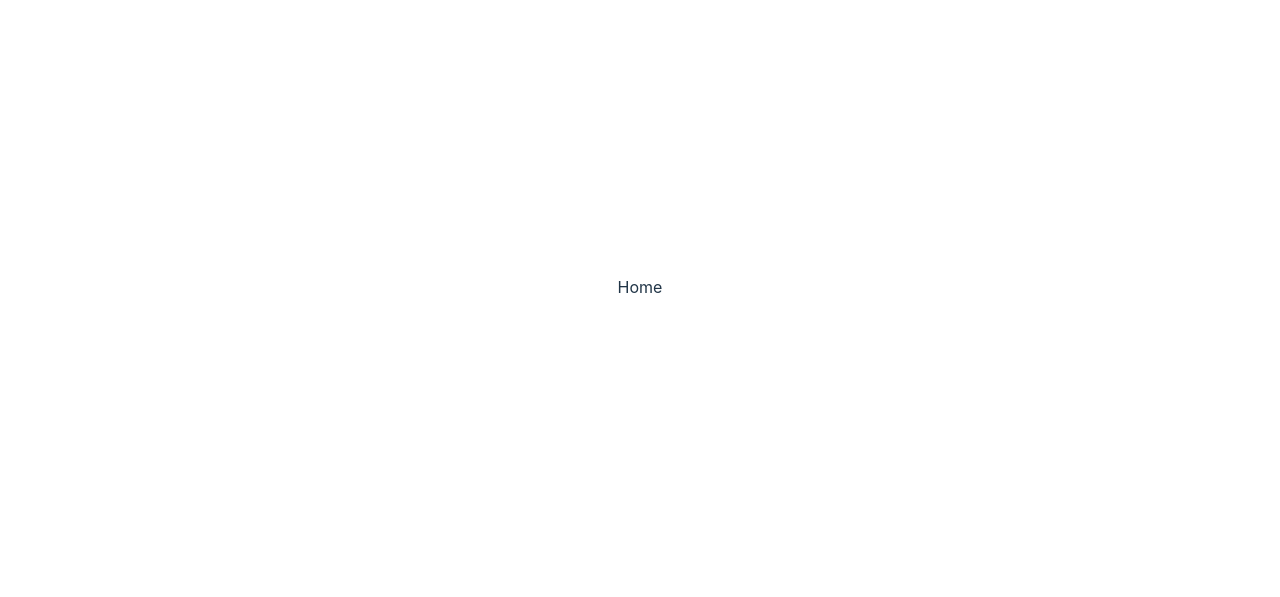
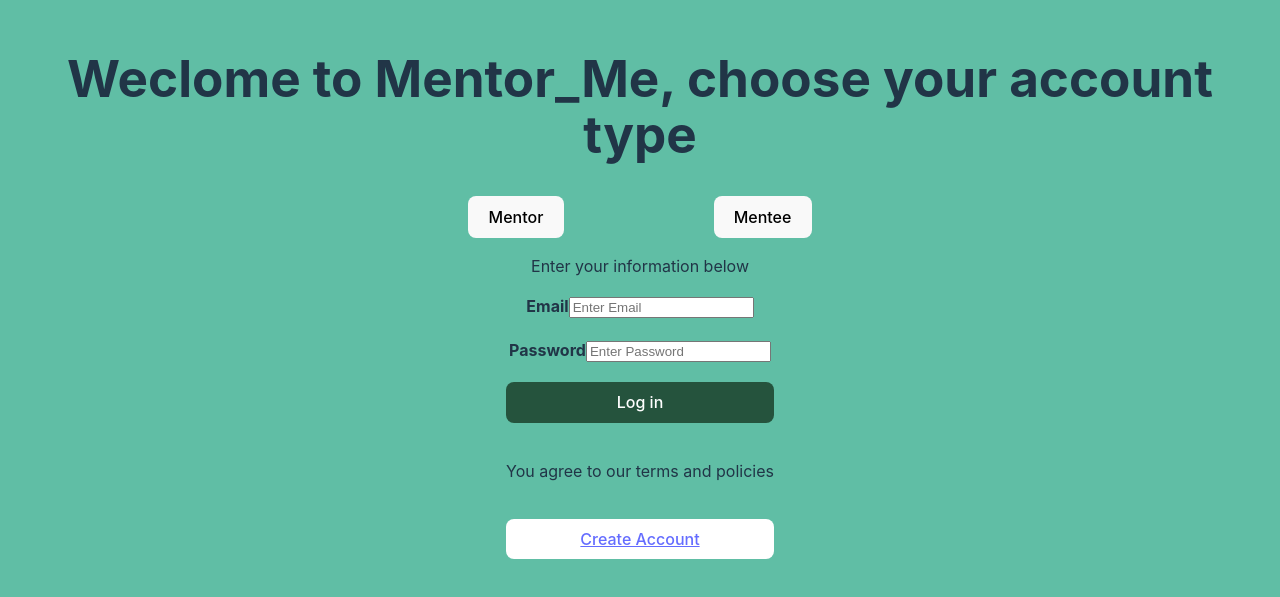
Before and after one commit to ProsperBanda/mentor_me_project, a React (Vite) app in the folder mentor_me-ui/: page / in a window 1280 px wide. Shown: the part 113-710 px from the top of the page. Built offline with nearby package versions, Linux system fonts and the light colour scheme.

Commit message:
Created the user login page with the required fields

```diff
--- a/mentor_me-ui/package.json
+++ b/mentor_me-ui/package.json
@@ -11,7 +11,8 @@
   },
   "dependencies": {
     "react": "^18.2.0",
-    "react-dom": "^18.2.0"
+    "react-dom": "^18.2.0",
+    "react-router-dom": "^6.14.1"
   },
   "devDependencies": {
     "@types/react": "^18.0.37",
--- a/mentor_me-ui/src/App.jsx
+++ b/mentor_me-ui/src/App.jsx
@@ -1,8 +1,18 @@
 import { useState } from "react";
 import "./App.css";
+import Login from "./components/Login";
+import { BrowserRouter, Routes, Route } from "react-router-dom";
+import Signup from "./components/Signup";
 
 function App() {
-  return <div>Home</div>;
+  return (
+    <BrowserRouter>
+      <Routes>
+        <Route path="/" element={<Login />}></Route>
+        <Route path="/signup" element={<Signup />}></Route>
+      </Routes>
+    </BrowserRouter>
+  );
 }
 
 export default App;
--- /dev/null
+++ b/mentor_me-ui/src/components/Login.css
@@ -0,0 +1,37 @@
+.content {
+  display: flex;
+  flex-direction: column;
+  align-items: center;
+}
+body {
+  background: rgba(8, 154, 115, 0.643);
+}
+
+.account-type {
+  display: flex;
+  gap: 150px;
+}
+
+.btn-success {
+  background-color: rgb(37, 83, 61);
+  width: 100%;
+  color: white;
+}
+
+.create-account-btn {
+  width: 100%;
+  text-decoration: underline;
+  background-color: white;
+  border-radius: 8px;
+  font-weight: 500;
+  height: 40px;
+  display: flex;
+  flex-direction: column;
+  justify-content: center;
+}
+
+form {
+  display: flex;
+  flex-direction: column;
+  row-gap: 20px;
+}
--- /dev/null
+++ b/mentor_me-ui/src/components/Login.jsx
@@ -0,0 +1,47 @@
+import React from "react";
+import "./Login.css";
+import { Link } from "react-router-dom";
+
+function Login() {
+  return (
+    <div className="content">
+      <h1>Weclome to Mentor_Me, choose your account type</h1>
+      <div className="account-type">
+        <div className="mentor">
+          <button className="mentor-btn" name="Mentor">
+            Mentor
+          </button>
+        </div>
+        <div className="mentee">
+          <button className="mentee-btn" name="Mentee">
+            Mentee
+          </button>
+        </div>
+      </div>
+      <p className="welcome">Enter your information below</p>
+      <div className="user-information">
+        <form action="">
+          <div className="user-email">
+            <label htmlFor="email">
+              <strong>Email</strong>
+            </label>
+            <input type="email" placeholder="Enter Email" />
+          </div>
+          <div className="user-password">
+            <label htmlFor="password">
+              <strong>Password</strong>
+            </label>
+            <input type="password" placeholder="Enter Password" />
+          </div>
+          <button className="btn-success">Log in</button>
+          <p>You agree to our terms and policies</p>
+          <Link to="/signup" className="create-account-btn">
+            Create Account
+          </Link>
+        </form>
+      </div>
+    </div>
+  );
+}
+
+export default Login;
--- /dev/null
+++ b/mentor_me-ui/src/components/Signup.jsx
@@ -0,0 +1,8 @@
+import React from "react";
+import "./Signup.css";
+
+function Signup() {
+  return <div>Signup page</div>;
+}
+
+export default Signup;
```
Also changed, not shown: mentor_me-ui/src/components/Signup.css (added), 1 other file (tests, documents, lock files or other folders).
